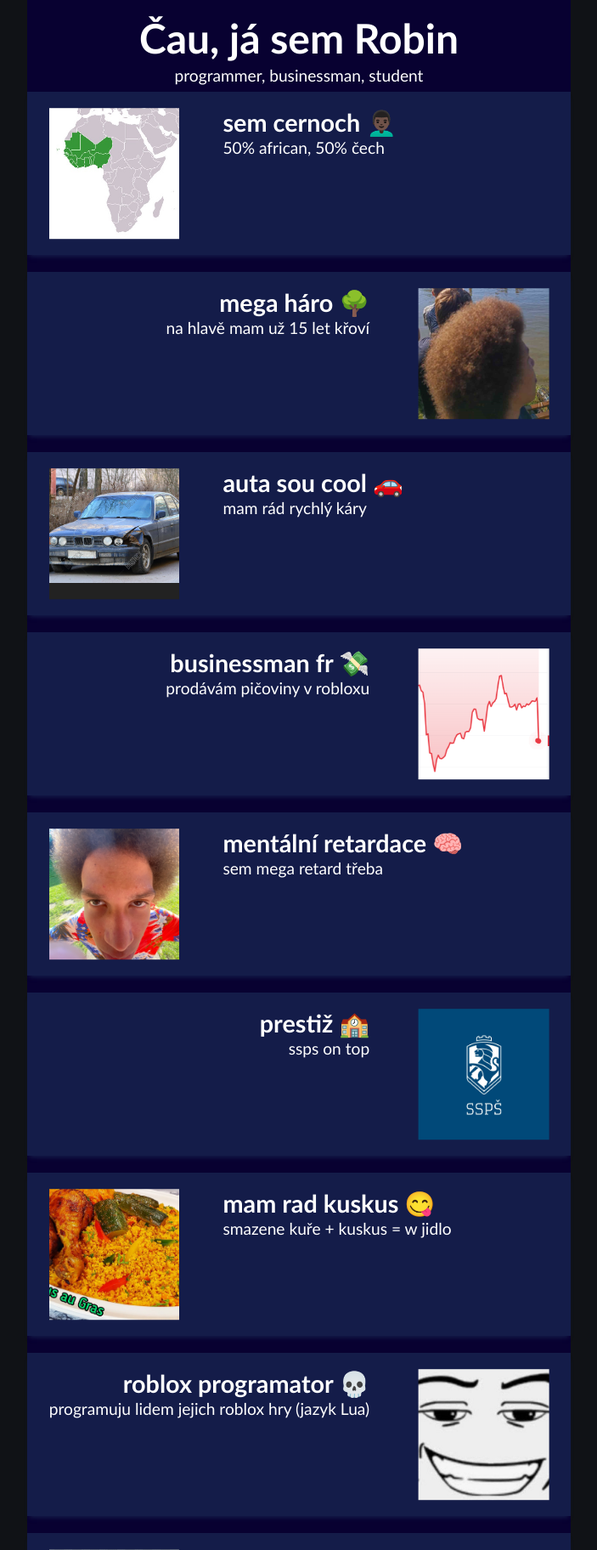
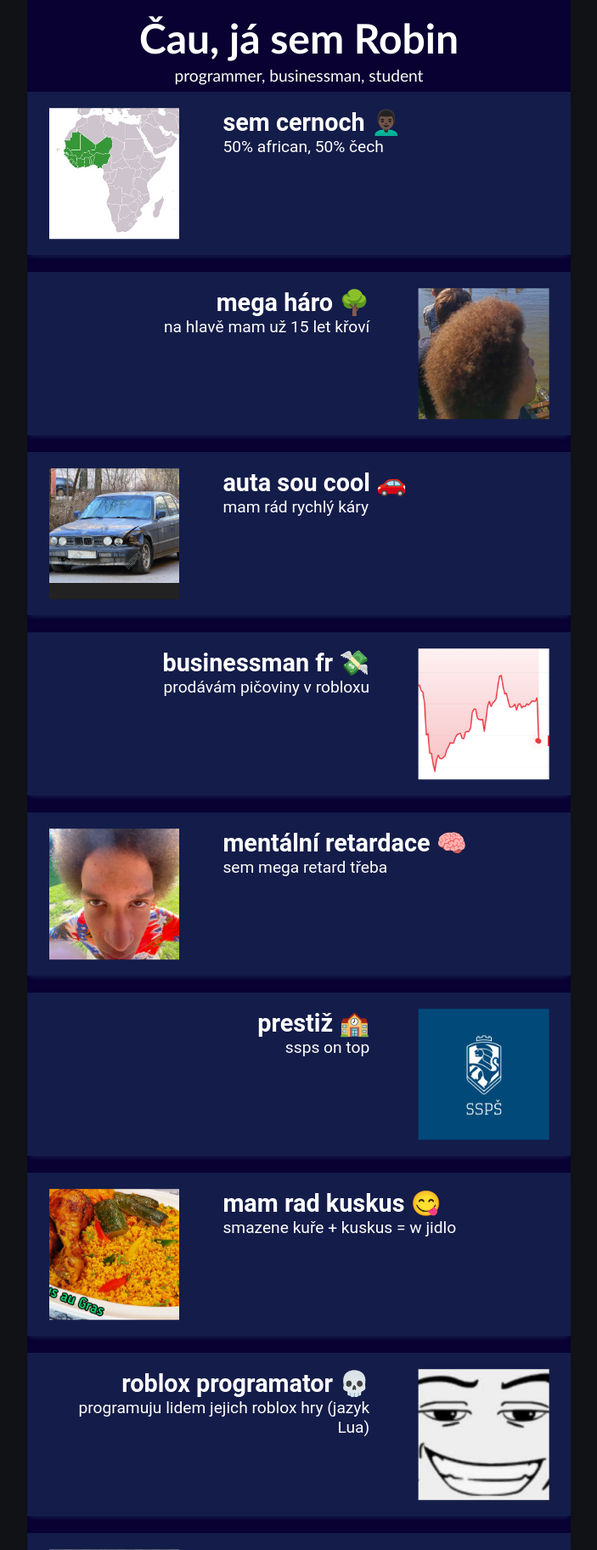
Before and after one commit to robinafro/cernyrob.in, a Python web app: template templates/index.html in a window 1280 px wide. Shown: the top 1824 px of the page at 85% size, without its empty margins (288-991 px from the left). Run offline with Jinja, Linux system fonts and the light colour scheme; the template is opened without the code that fills it, so the values that code supplies are empty.

Commit message:
Roboto font

```diff
--- a/static/style.css
+++ b/static/style.css
@@ -112,7 +112,7 @@
 }
 
 .default-font {
-    font-family: "Trebuchet MS", serif;
+    font-family: "Roboto", sans-serif;
     font-weight: normal;
     color: white;
     display: inline-block;
```
